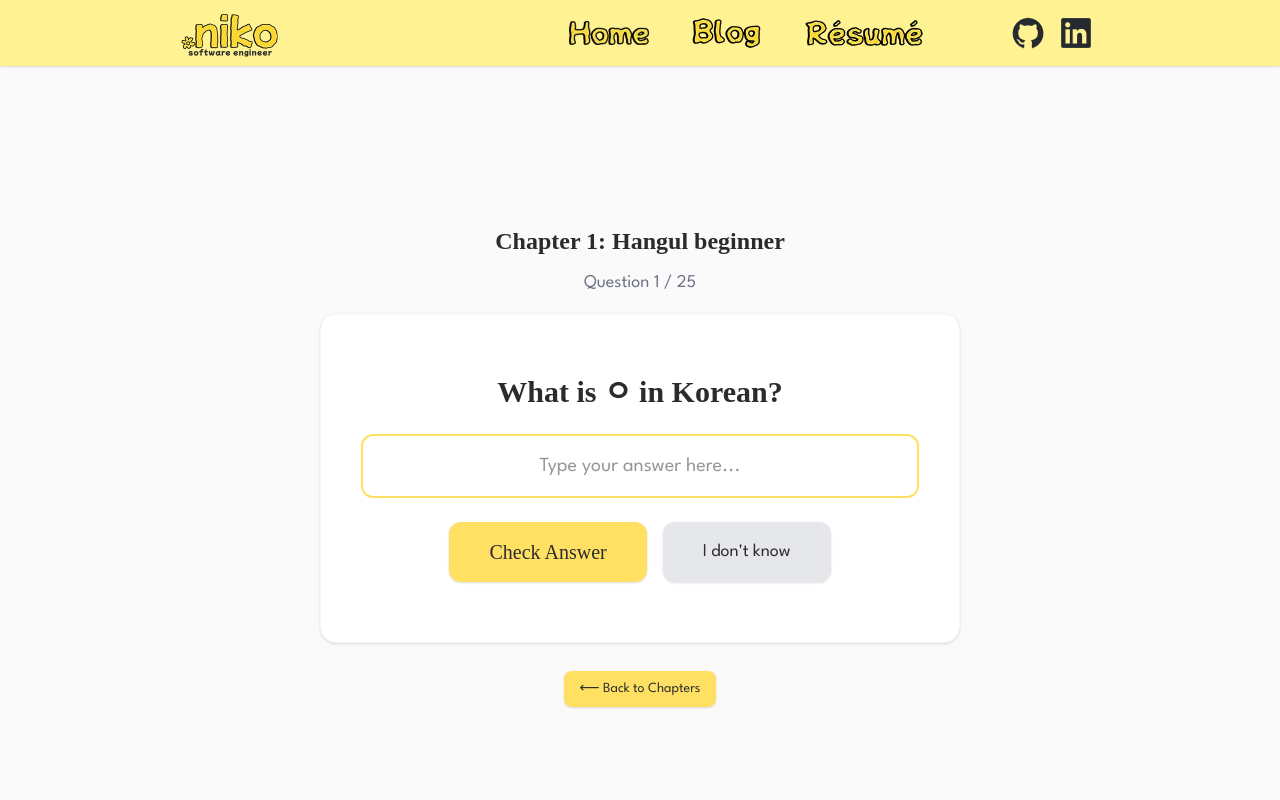
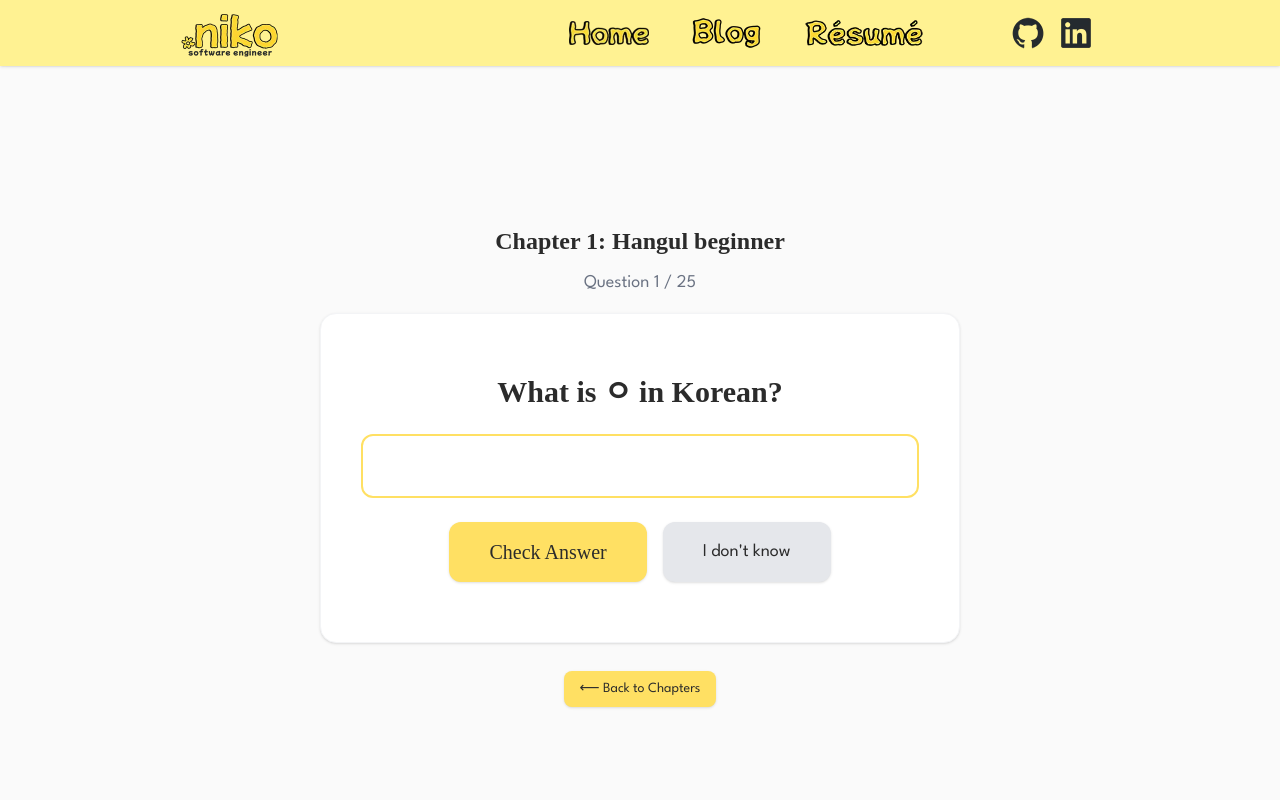
Before and after one commit to mehiis/portfolio-website, a React (Vite) app: page /korea/write/1 in a window 1280 px wide. Shown: the top 800 px of the page. Built offline with nearby package versions, Linux system fonts and the light colour scheme; a web font is replaced by a local one.

Commit message:
hide placeholder text on focus

```diff
--- a/src/views/korea/Write.tsx
+++ b/src/views/korea/Write.tsx
@@ -108,7 +108,7 @@ const Write = () => {
             <input
               type="text"
               autoFocus
-              className={`caret-black w-full p-4 text-xl rounded-xl border-2 outline-none transition-all text-center font-[LeagueSpartanRegular]
+              className={`focus:placeholder-transparent caret-black caret- w-full p-4 text-xl rounded-xl border-2 outline-none transition-all text-center font-[LeagueSpartanRegular]
               ${
                 checkAnswer
                   ? (userInput.trim().toLowerCase().replaceAll("?", "") === currentQuestion?.answer.toLowerCase()
```
